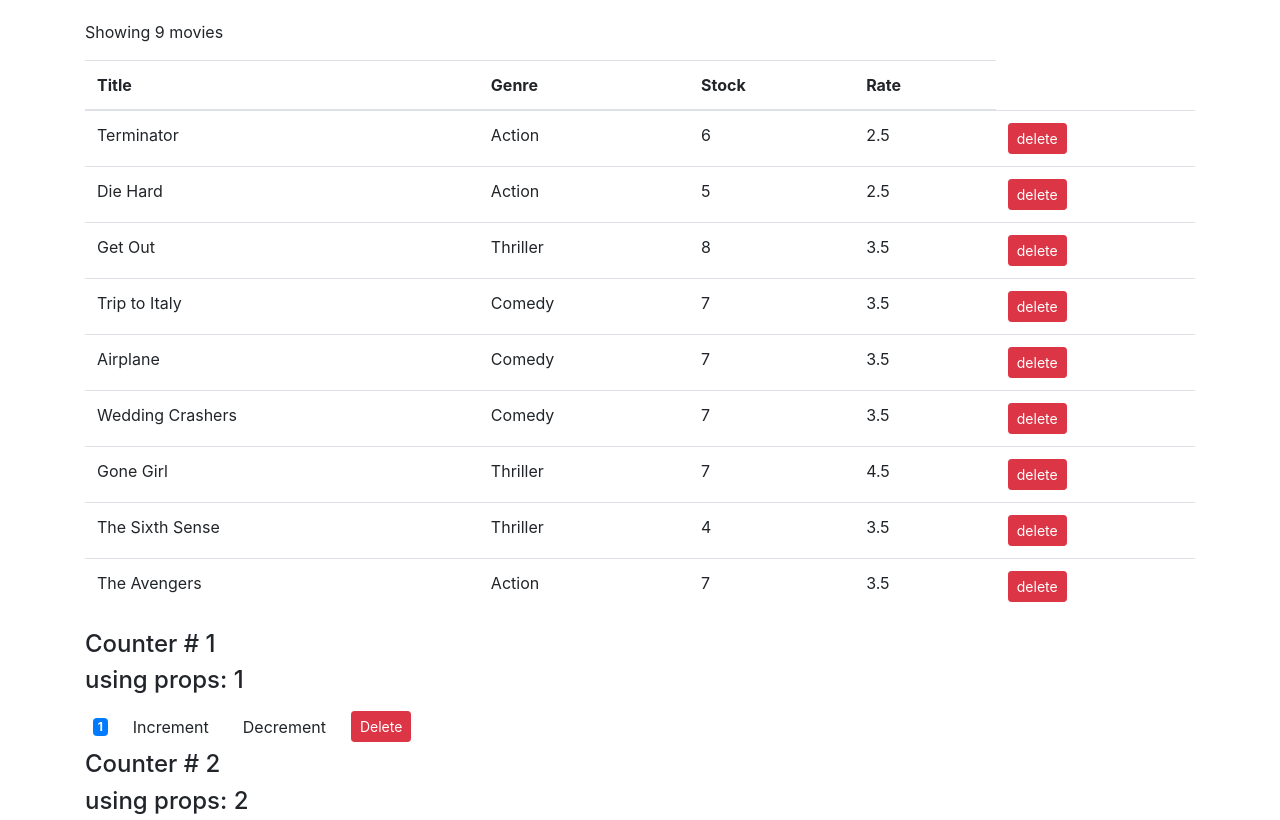
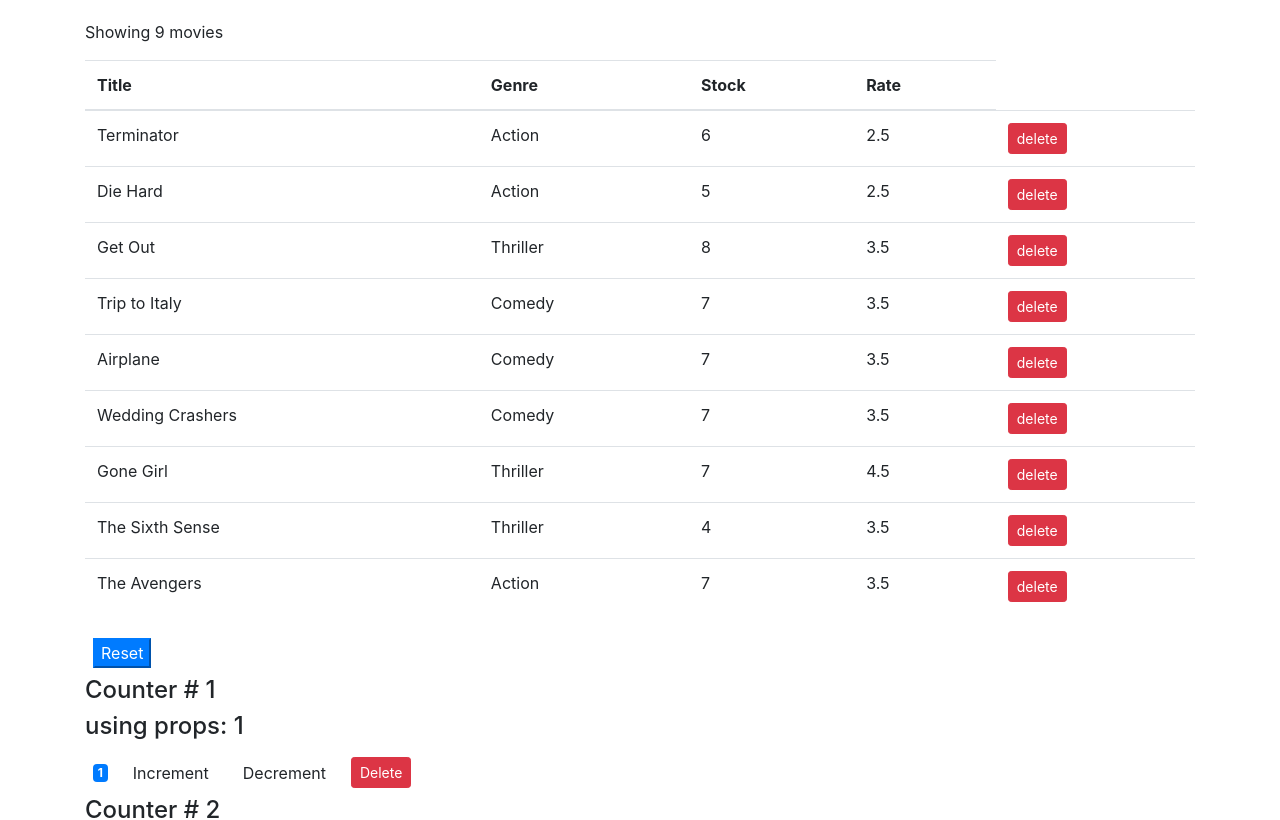
Before and after one commit to YanbinD/React-Capstone-project, a React (Create React App) app: page / in a window 1280 px wide. Shown: the top 820 px of the page. Built offline with nearby package versions, Linux system fonts and the light colour scheme.

Commit message:
refactor to single source of truth and counter to be controlled components

```diff
--- a/src/Components/Counter.jsx
+++ b/src/Components/Counter.jsx
@@ -1,16 +1,18 @@
 import React, { Component } from "react";
 
+
+// Controlled components: completly controlled by its parent
 class counter extends Component {
   // ===== With constructor =====
   //if there is props, it needs to be included in the constructor as a parameter
   constructor(props) {
     super(props);
-    this.state = {
-      count: props.counter.value
-      // count : 0
-    };
-    this.handleIncrement = this.handleIncrement.bind(this);
-  }
+    // this.state = {
+    //   count: props.counter.value // NOT A single source of truth, only changed when mounted, if props changes, the state will not
+    //   // count : 0
+    // };
+    //this.handleIncrement = this.handleIncrement.bind(this);
+  };
   // =============================
   // ===== without constructor =====
   // state = {
@@ -18,42 +20,47 @@ class counter extends Component {
   // }
   // ===============================
   //event handler
-  handleIncrement = e => {
-    console.log(e);
-    this.setState({ count: this.state.count + 1 });
-  };
+
+  //handle the increment in parent not here
+        // handleIncrement = e => {
+        //   console.log(e);
+        //   this.setState({ count: this.state.count + 1 });
+        // };
 
   // handleIncrement = () => {
   //   this.setState({ count: this.state.count + 1 });
   // };
   // Alternative way to write handle function
-  handleDecrement = () => {
-    this.setState({ count: this.state.count - 1 });
-  };
+  // handleDecrement = () => {
+  //   this.setState({ count: this.state.count - 1 });
+  // };
 
   render() {
     // console.log("props: ", this.props);
     return (
       <div className="counter-container">
+
         {this.props.children}
         <h4> using props: {this.props.counter.id} </h4>
         <span className={this.getBadgeClass()}> {this.formatCount()}</span>
         <button
-          onClick={() => this.handleIncrement({ id: 1 })}
+          onClick={() => this.props.onIncrement(this.props.counter)}
           style={this.styles}
           className="btn btn-scondary btm-sm m-1"
         >
           Increment
         </button>
+
         <button
-          onClick={this.handleDecrement}
+          onClick={() => this.props.onDecrement(this.props.counter)}
           style={this.styles}
           className="btn btn-scondary btm-sm m-1"
         >
           Decrement
         </button>
+
         <button
-          onClick={() => this.props.onDelete(this.props.counter.id)}
+          onClick={() => this.props.onDelete(this.props.counter)}
           className="btn btn-danger btn-sm m-2"
         >
           Delete
@@ -63,13 +70,12 @@ class counter extends Component {
   }
 
   formatCount() {
-    const { count } = this.state;
-    return count === 0 ? "Zero" : count;
+    return this.props.counter.value === 0 ? "Zero" : this.props.counter.value;
   }
 
   getBadgeClass() {
     let classes = "badge m-2 badge-";
-    classes += this.state.count === 0 ? "warning" : "primary";
+    classes += this.props.counter.value === 0 ? "warning" : this.props.counter.value  > 0 ? "primary" : "danger";
     return classes;
   }
 }
--- a/src/Components/Counters.jsx
+++ b/src/Components/Counters.jsx
@@ -14,19 +14,55 @@ class Counters extends Component {
     };
   }
 
-  handleDelete = id => {
-    const counters = this.state.counters.filter(c => c.id !== id);
+  handleDelete = e => {
+    const counters = this.state.counters.filter(c => c.id !== e.id);
     this.setState({ counters });
   };
+
+  handleReset = () => {
+      const counters = this.state.counters.map(c => {
+          c.value = 0;
+          return c;
+      });
+      this.setState( {counters} )
+  }
+
+    handleIncrement = e => {
+        //console.log(e);
+        const counters = this.state.counters.map( c => {
+            if (c.id === e.id) {
+                c.value++;
+            }
+            return c;
+        })
+        this.setState({ counters });
+    };
+
+    handleDecrement = e => {
+        //console.log(e);
+        const counters = this.state.counters.map( c => {
+            if (c.id === e.id) {
+                c.value--;
+            }
+            return c;
+        })
+        this.setState({ counters });
+    };
+
+
+
 
   render() {
     return (
       <div>
+        <button onClick={this.handleReset} className="btn-primary btn-small m-2"> Reset </button>
         {this.state.counters.map(counter => (
           // <Counter key={counter.id} value={counter.value} selected={true}/>
           <Counter
             key={counter.id}
             onDelete={this.handleDelete}
+            onIncrement={this.handleIncrement}
+            onDecrement={this.handleDecrement}
             // value={counter.value}
             // selected={true}
             // id={counter.id}
--- a/src/Components/Movies.jsx
+++ b/src/Components/Movies.jsx
@@ -1,5 +1,5 @@
 import React, { Component } from "react";
-import ReactDom from "react-dom";
+// import ReactDom from "react-dom";
 import { getMovies } from "../services/fakeMovieService";
 
 const style = {
```
